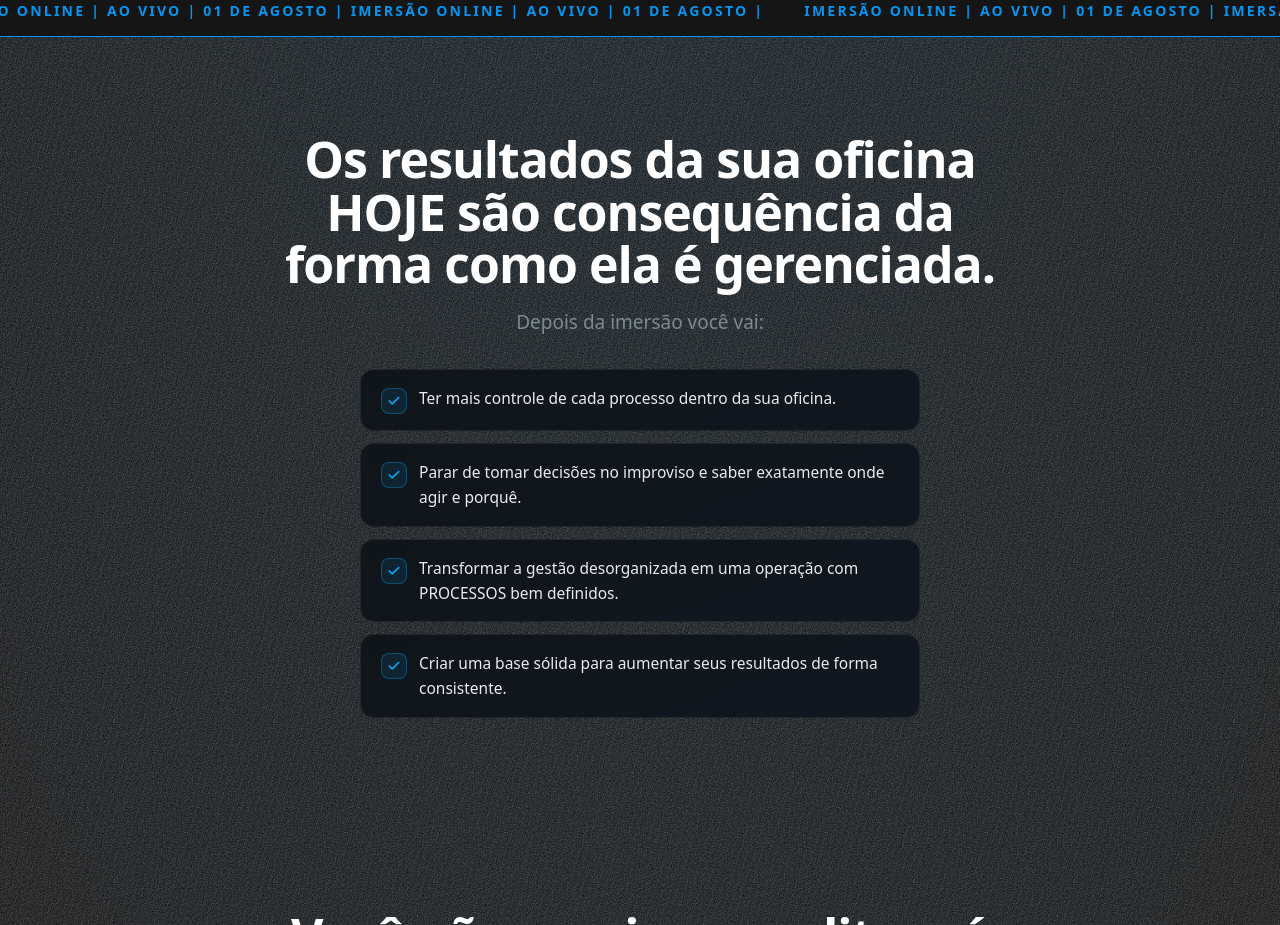
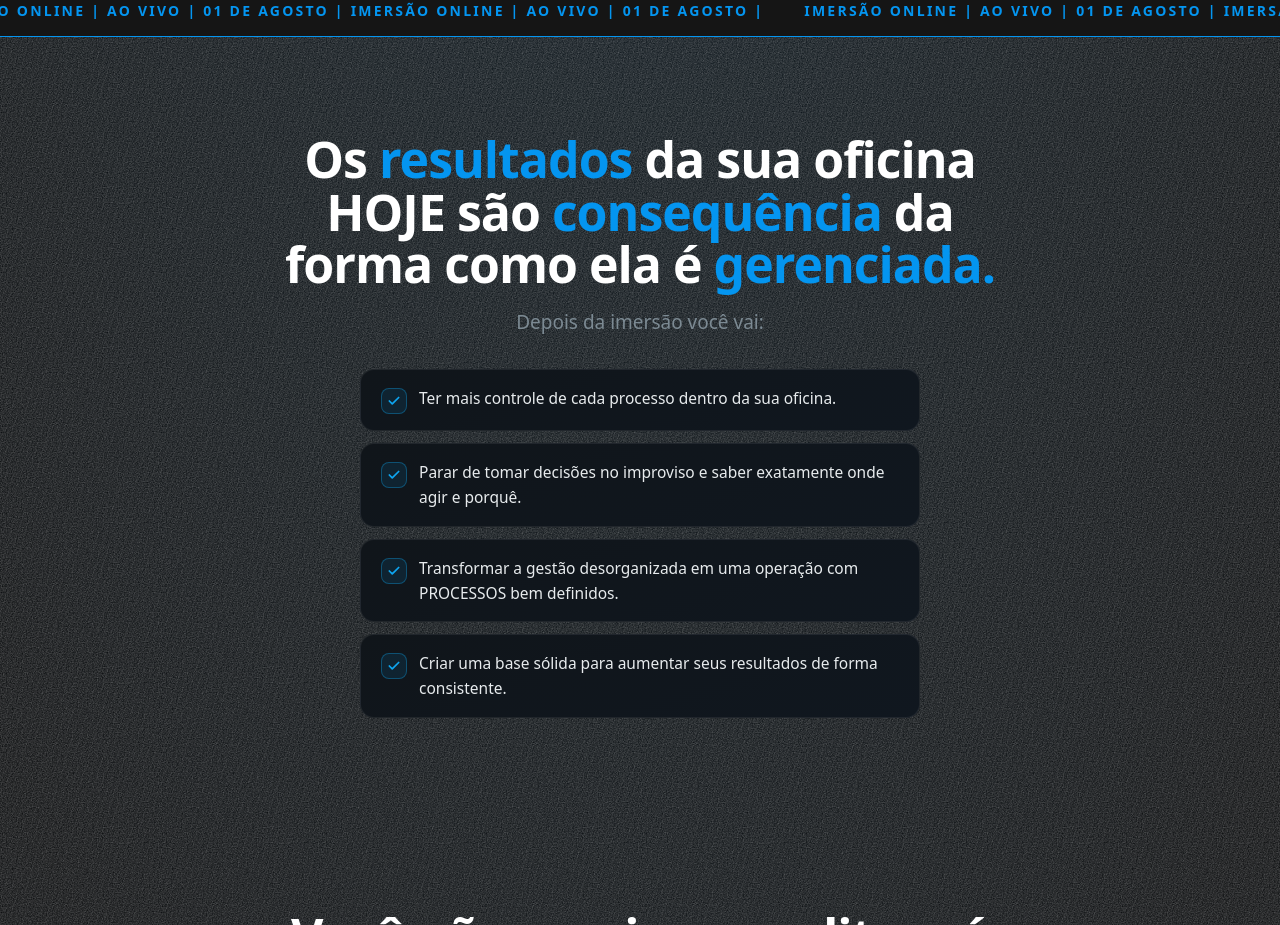
Before and after one commit to cezarhlima1/diegomensor, a Next.js app: page /destrave/lp1 in a window 1280 px wide. Shown: the part 1015-1940 px from the top of the page. Built offline with nearby package versions, Linux system fonts and the light colour scheme.

Commit message:
destaque palavras em azul

```diff
--- a/components/destrave/DestravePage.tsx
+++ b/components/destrave/DestravePage.tsx
@@ -15,6 +15,24 @@ const testimonials = [
 
 const tickerText = "IMERSÃO ONLINE | AO VIVO | 01 DE AGOSTO |";
 const tickerLine = `${tickerText} ${tickerText} ${tickerText}`;
+
+function renderHighlightedText(text: string, highlightedWords?: string[]) {
+  if (!highlightedWords?.length) return text;
+
+  const escapedWords = highlightedWords.map((word) =>
+    word.replace(/[.*+?^${}()|[\]\\]/g, "\\$&")
+  );
+  const pattern = new RegExp(`(${escapedWords.join("|")})`, "g");
+  return text.split(pattern).map((part, index) =>
+    highlightedWords.includes(part) ? (
+      <span key={index} className="text-[#0495F0]">
+        {part}
+      </span>
+    ) : (
+      part
+    )
+  );
+}
 
 export default function DestravePage({ copy }: { copy: DestraveCopy }) {
   return (
@@ -129,7 +147,9 @@ export default function DestravePage({ copy }: { copy: DestraveCopy }) {
       {/* 2º BLOCO */}
       <section className="py-[72px] md:py-24">
         <div className="wrap text-center max-w-[760px]">
-          <h2 className="section-title reveal mx-auto">{copy.block2.title}</h2>
+          <h2 className="section-title reveal mx-auto">
+            {renderHighlightedText(copy.block2.title, copy.block2.highlightedWords)}
+          </h2>
           <p className="lead reveal d1 mt-4 mb-8">{copy.block2.intro}</p>
 
           <ul className="grid gap-3 max-w-[560px] mx-auto text-left list-none">
--- a/components/destrave/copy.ts
+++ b/components/destrave/copy.ts
@@ -21,6 +21,7 @@ export const lp1Copy: DestraveCopy = {
   priceBarLabel: "75% do LOTE 01 vendido | De: R$87,00 por R$37,00",
   block2: {
     title: "Os resultados da sua oficina HOJE são consequência da forma como ela é gerenciada.",
+    highlightedWords: ["resultados", "consequência", "gerenciada."],
     intro: "Depois da imersão você vai:",
     checks: [
       "Ter mais controle de cada processo dentro da sua oficina.",
--- a/components/destrave/types.ts
+++ b/components/destrave/types.ts
@@ -14,6 +14,7 @@ export type DestraveCopy = {
   priceBarLabel: string;
   block2: {
     title: string;
+    highlightedWords?: string[];
     intro: string;
     checks: string[];
   };
```
